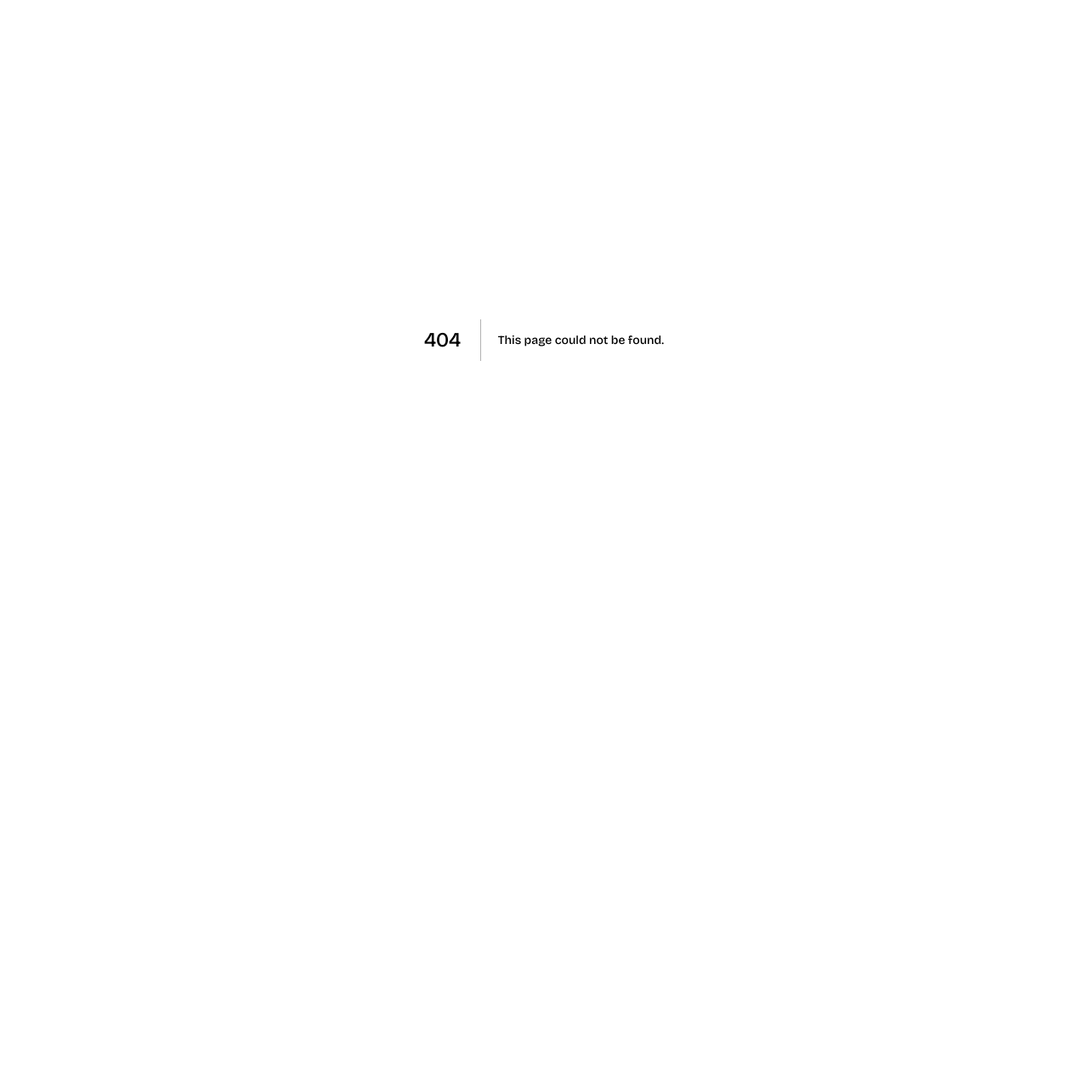
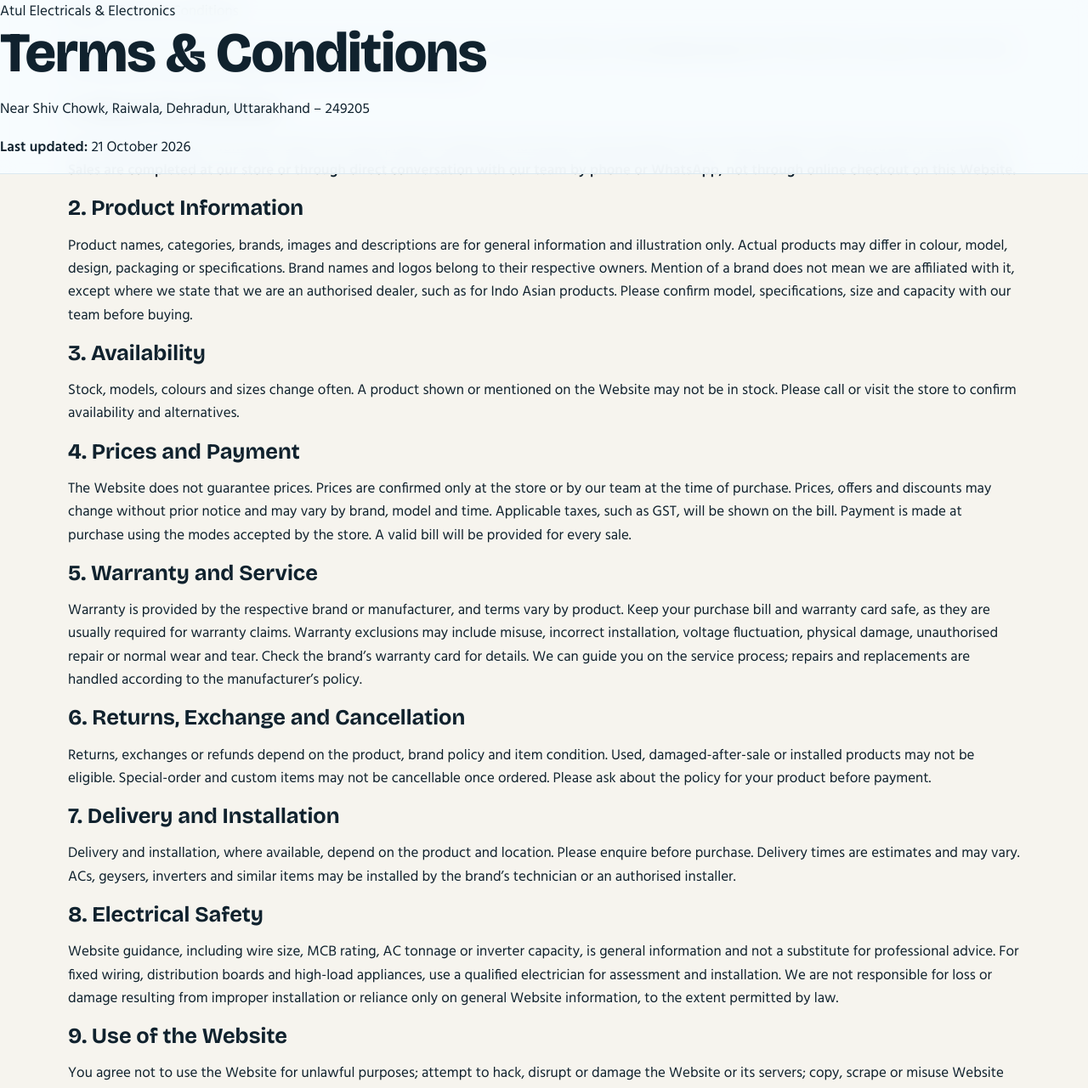
Before and after one commit to atulelectricals15-creator/atul-electricals, a Next.js app: page /terms in a window 1280 px wide. Before the commit this address had no page. Shown: the top 1281 px of the page at 85% size. Before the commit the page ends 800 px from the top, so only its background shows below. Built offline with nearby package versions, Linux system fonts and the light colour scheme.

Commit message:
Add Terms and Conditions page

```diff
--- /dev/null
+++ b/app/terms/page.js
@@ -0,0 +1,35 @@
+import Link from 'next/link';
+
+export const metadata = {
+  title: 'Terms & Conditions | Atul Electricals & Electronics',
+  description: 'Terms and conditions for using the Atul Electricals & Electronics website.'
+};
+
+const sections = [
+['1. About the Website', <>This Website provides information about our shop, product categories and brands, buying guidance, and contact details. It helps you plan your purchase. <strong>Sales are completed at our store or through direct conversation with our team by phone or WhatsApp, not through online checkout on this Website.</strong></>],
+['2. Product Information', <>Product names, categories, brands, images and descriptions are for general information and illustration only. Actual products may differ in colour, model, design, packaging or specifications. Brand names and logos belong to their respective owners. Mention of a brand does not mean we are affiliated with it, except where we state that we are an authorised dealer, such as for Indo Asian products. Please confirm model, specifications, size and capacity with our team before buying.</>],
+['3. Availability', <>Stock, models, colours and sizes change often. A product shown or mentioned on the Website may not be in stock. Please call or visit the store to confirm availability and alternatives.</>],
+['4. Prices and Payment', <>The Website does not guarantee prices. Prices are confirmed only at the store or by our team at the time of purchase. Prices, offers and discounts may change without prior notice and may vary by brand, model and time. Applicable taxes, such as GST, will be shown on the bill. Payment is made at purchase using the modes accepted by the store. A valid bill will be provided for every sale.</>],
+['5. Warranty and Service', <>Warranty is provided by the respective brand or manufacturer, and terms vary by product. Keep your purchase bill and warranty card safe, as they are usually required for warranty claims. Warranty exclusions may include misuse, incorrect installation, voltage fluctuation, physical damage, unauthorised repair or normal wear and tear. Check the brand’s warranty card for details. We can guide you on the service process; repairs and replacements are handled according to the manufacturer’s policy.</>],
+['6. Returns, Exchange and Cancellation', <>Returns, exchanges or refunds depend on the product, brand policy and item condition. Used, damaged-after-sale or installed products may not be eligible. Special-order and custom items may not be cancellable once ordered. Please ask about the policy for your product before payment.</>],
+['7. Delivery and Installation', <>Delivery and installation, where available, depend on the product and location. Please enquire before purchase. Delivery times are estimates and may vary. ACs, geysers, inverters and similar items may be installed by the brand’s technician or an authorised installer.</>],
+['8. Electrical Safety', <>Website guidance, including wire size, MCB rating, AC tonnage or inverter capacity, is general information and not a substitute for professional advice. For fixed wiring, distribution boards and high-load appliances, use a qualified electrician for assessment and installation. We are not responsible for loss or damage resulting from improper installation or reliance only on general Website information, to the extent permitted by law.</>],
+['9. Use of the Website', <>You agree not to use the Website for unlawful purposes; attempt to hack, disrupt or damage the Website or its servers; copy, scrape or misuse Website content without permission; or send false, misleading or abusive messages.</>],
+['10. Intellectual Property', <>Website content, including text, design, layout, logos and photographs created by us, belongs to Atul Electricals & Electronics unless otherwise stated. Do not copy, reproduce or republish it without written permission. Third-party brand names, logos and images belong to their respective owners.</>],
+['11. Customer Reviews', <>Customer reviews and ratings shown on the Website, including Google reviews, represent the personal opinions of those customers and are for information. They do not guarantee any particular experience.</>],
+['12. Third-Party Links and Services', <>The Website may link to third-party services such as Google Maps and WhatsApp. We do not control these services and are not responsible for their content, availability or privacy practices. Their own terms apply to your use of them.</>],
+['13. Privacy', <>If you contact us by phone, WhatsApp or a form, we may collect details such as your name, phone number and requirements to respond to your enquiry and serve you better. We do not sell your personal information. We do not knowingly share it except as needed to complete a purchase, delivery or service, or where required by law.</>],
+['14. Limitation of Liability', <>We try to keep the Website accurate and up to date, but do not guarantee it is free from errors, delays or interruptions. To the extent permitted by law, Atul Electricals & Electronics is not liable for indirect or consequential loss arising from Website use or reliance on its content.</>],
+['15. Changes to These Terms', <>We may update these Terms from time to time. The updated version will be posted on this page with a new “Last updated” date. Continued use of the Website means you accept the updated terms.</>],
+['16. Governing Law', <>These Terms are governed by the laws of India. Any dispute will be subject to the jurisdiction of the courts in Dehradun, Uttarakhand.</>]
+];
+
+export default function TermsPage() {
+  return <main className="legal-page"><div className="w">
+    <div className="crumb"><Link href="/">Home</Link> / Terms &amp; Conditions</div>
+    <header className="legal-heading"><span className="eyebrow">Atul Electricals &amp; Electronics</span><h1>Terms &amp; Conditions</h1><p>Near Shiv Chowk, Raiwala, Dehradun, Uttarakhand – 249205</p><p><strong>Last updated:</strong> 21 October 2026</p></header>
+    <p>Welcome to the website of Atul Electricals &amp; Electronics (“we”, “us”, “our”). By visiting or using <a href="https://atulelectricals.in">atulelectricals.in</a> (the “Website”), you agree to these Terms &amp; Conditions. If you do not agree, please do not use the Website.</p>
+    {sections.map(([heading, body]) => <section className="legal-section" key={heading}><h2>{heading}</h2><p>{body}</p></section>)}
+    <section className="legal-section"><h2>17. Contact Us</h2><p><strong>Atul Electricals &amp; Electronics</strong><br/>Near Shiv Chowk, Raiwala, Dehradun, Uttarakhand – 249205<br/><strong>Phone / WhatsApp:</strong> <a href="tel:+918279344070">8279344070</a><br/><strong>Store hours:</strong> Open daily, closes 9:30 PM<br/><strong>Email:</strong> Please contact us by phone or WhatsApp until an official email address is added.</p><a className="btn" href="https://wa.me/918279344070">Contact us on WhatsApp</a></section>
+  </div></main>;
+}
```
